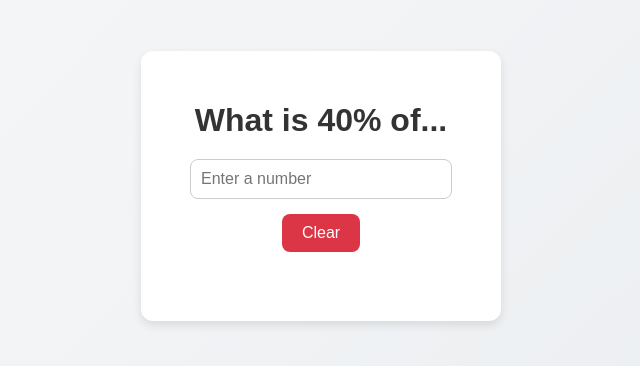
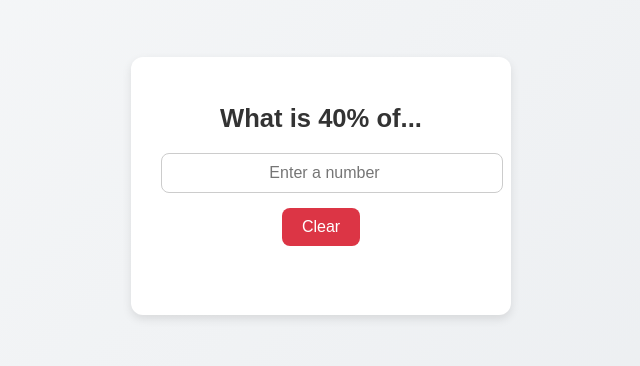
Before and after one commit to avinash2017colab/40-app, a plain HTML site: page index.html in a window 1280 px wide. Shown: the part 214-580 px from the top of the page, without its empty margins (319-959 px from the left). Drawn offline with Linux system fonts and the light colour scheme.

Commit message:
css changes

```diff
--- a/index.html
+++ b/index.html
@@ -4,7 +4,9 @@
   <meta charset="UTF-8" />
   <meta name="viewport" content="width=device-width, initial-scale=1.0" />
   <title>What is 40% of...</title>
+
   <style>
+    /* ===== Global Page Style ===== */
     body {
       font-family: Arial, sans-serif;
       background: linear-gradient(135deg, #f8f9fa, #e9ecef);
@@ -12,29 +14,42 @@
       flex-direction: column;
       align-items: center;
       justify-content: center;
-      height: 100vh;
+      min-height: 100dvh; /* ✅ Prevents grey-out on iPhones */
       margin: 0;
+      transition: background 0.3s ease;
     }
-    h1 {
-      color: #333;
-      margin-bottom: 20px;
-    }
+
+    /* ===== Container Box ===== */
     .container {
       background: white;
       padding: 30px;
       border-radius: 12px;
-      box-shadow: 0 4px 10px rgba(0,0,0,0.1);
+      box-shadow: 0 4px 10px rgba(0, 0, 0, 0.1);
       text-align: center;
-      width: 300px;
+      width: 90%;
+      max-width: 320px;
     }
+
+    /* ===== Heading ===== */
+    h1 {
+      color: #333;
+      margin-bottom: 20px;
+      font-size: 1.6rem;
+    }
+
+    /* ===== Input Box ===== */
     input {
-      width: 80%;
+      width: 100%;
       padding: 10px;
       font-size: 16px;
       margin-bottom: 15px;
       border: 1px solid #ccc;
       border-radius: 8px;
+      outline: none;
+      text-align: center;
     }
+
+    /* ===== Button ===== */
     button {
       background-color: #dc3545;
       color: white;
@@ -45,9 +60,12 @@
       cursor: pointer;
       transition: 0.3s;
     }
+
     button:hover {
       background-color: #a71d2a;
     }
+
+    /* ===== Result Text ===== */
     .result {
       margin-top: 15px;
       font-size: 18px;
@@ -57,16 +75,26 @@
     }
   </style>
 </head>
+
 <body>
   <div class="container">
     <h1>What is 40% of...</h1>
-    <input type="number" id="numberInput" placeholder="Enter a number" oninput="showResult()" />
+
+    <input
+      type="number"
+      id="numberInput"
+      placeholder="Enter a number"
+      oninput="showResult()"
+    />
+
     <br />
     <button onclick="clearFields()">Clear</button>
+
     <div class="result" id="result"></div>
   </div>
 
   <script>
+    // ===== Real-time Calculator =====
     function showResult() {
       const input = document.getElementById("numberInput");
       const resultDiv = document.getElementById("result");
@@ -81,6 +109,7 @@
       resultDiv.innerText = `${num} + 40% = ${result.toFixed(2)}`;
     }
 
+    // ===== Clear Input and Result =====
     function clearFields() {
       document.getElementById("numberInput").value = "";
       document.getElementById("result").innerText = "";
```
